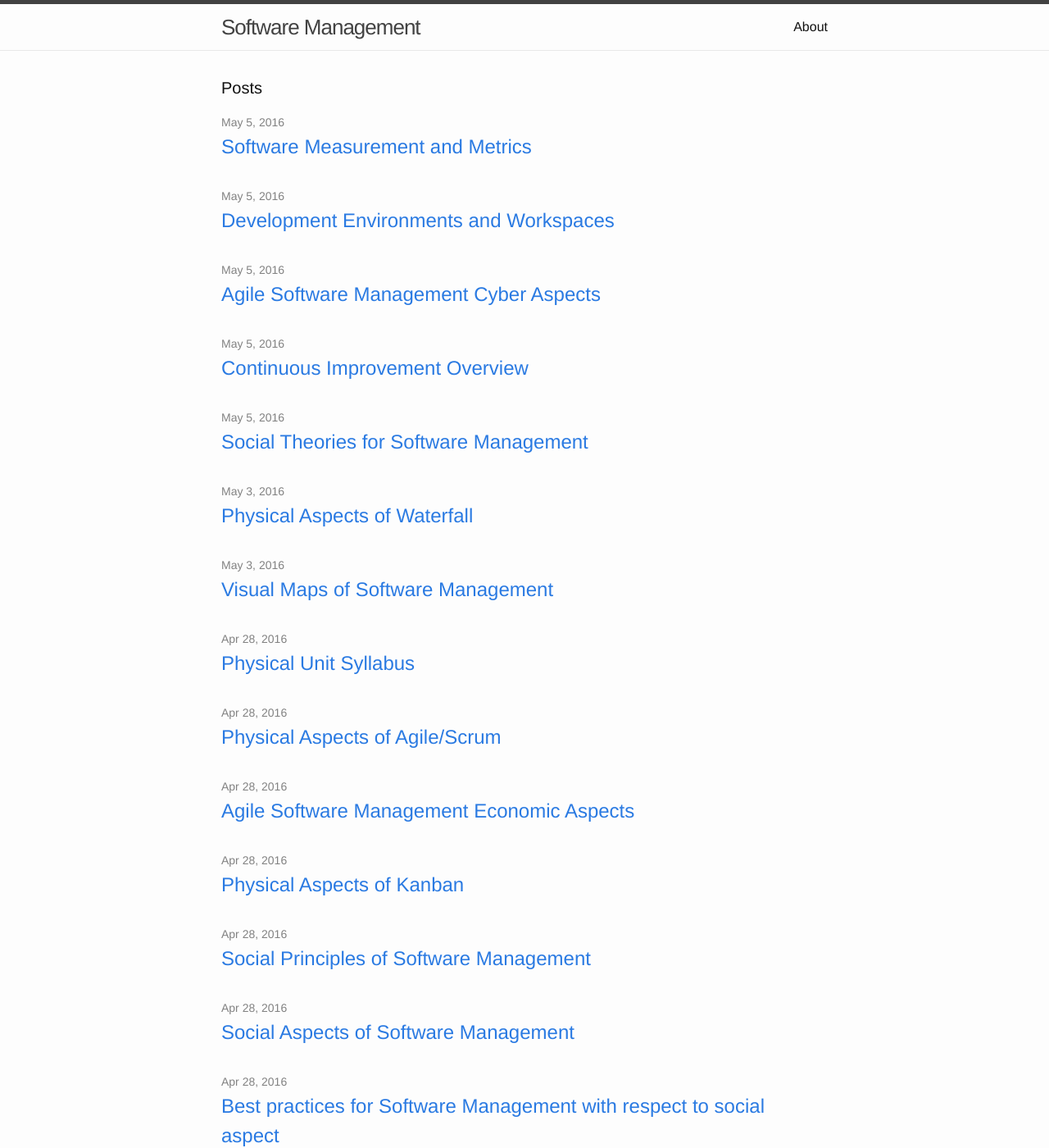
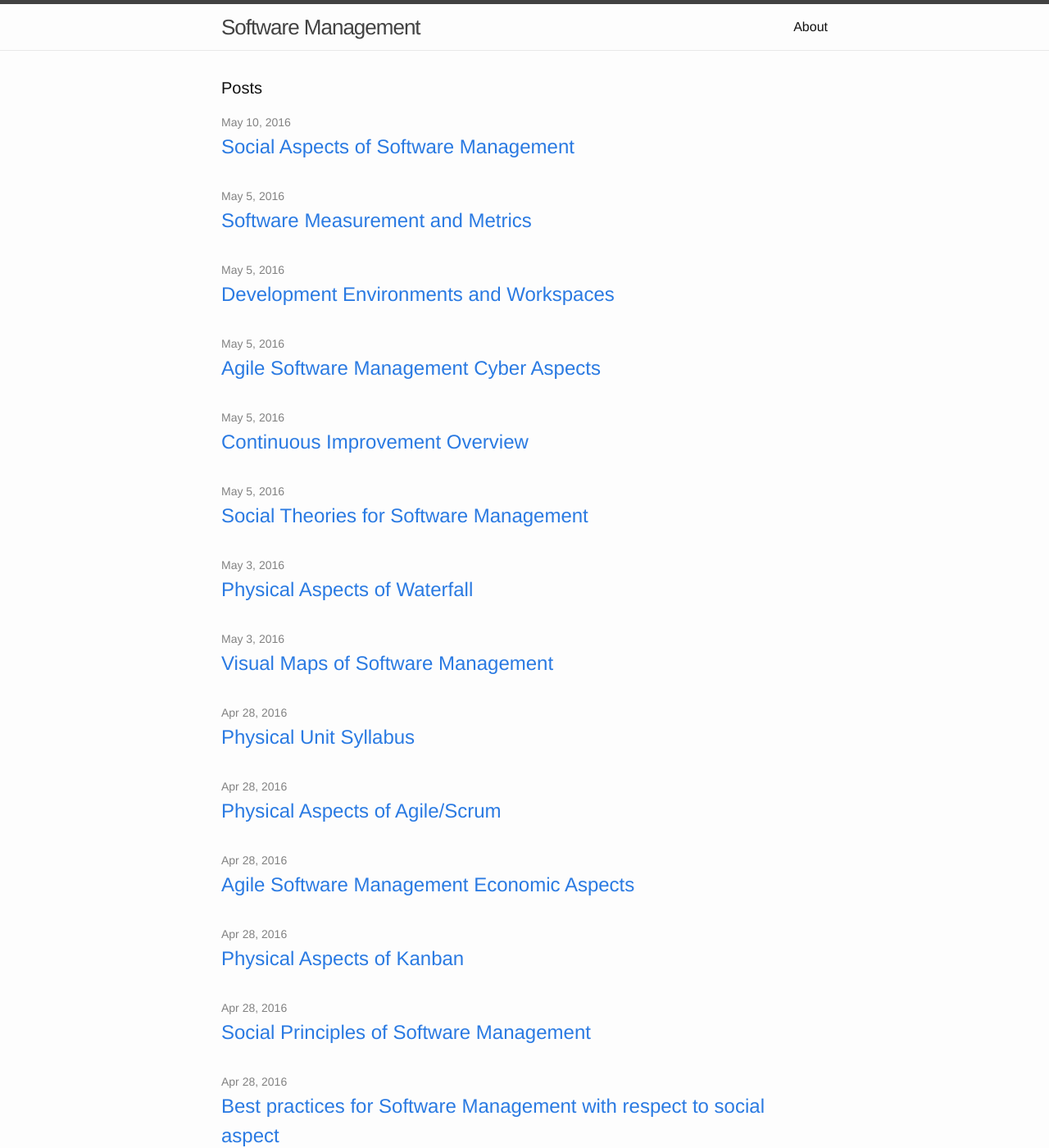
Before and after one commit to css566/css566.github.io, a Jekyll site: the page built from index.html, in a window 1280 px wide and 1400 px high. Shown: the whole window at 82% size. Built offline with Jekyll 4.4.1, drawn with Linux system fonts in a browser that asks for light colours; comment, search, counter and statistics services are not loaded.

Commit message:
Update 2016-04-28-Social_Aspects_of_Software_Management.md

```diff
--- a/_posts/2016-04-28-Social_Aspects_of_Software_Management.md
+++ b/_posts/2016-04-28-Social_Aspects_of_Software_Management.md
@@ -1,6 +1,7 @@
 ---
 layout: post
 title: Social Aspects of Software Management
+date: 2016-05-10
 ---
 
 Social Aspects of Software Management
```
